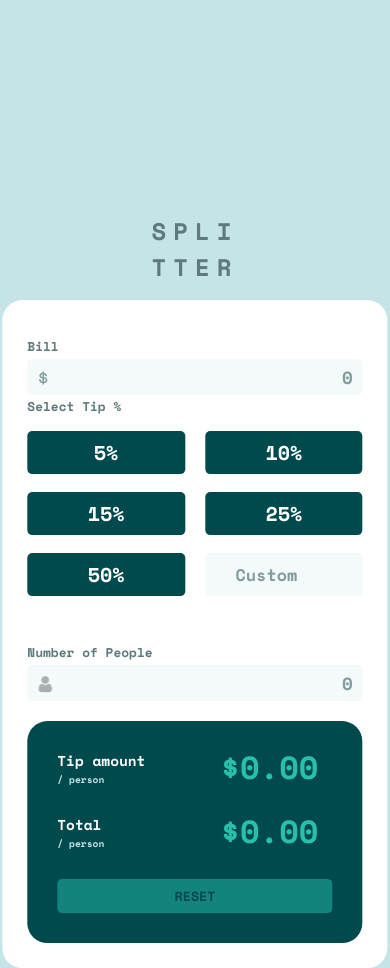
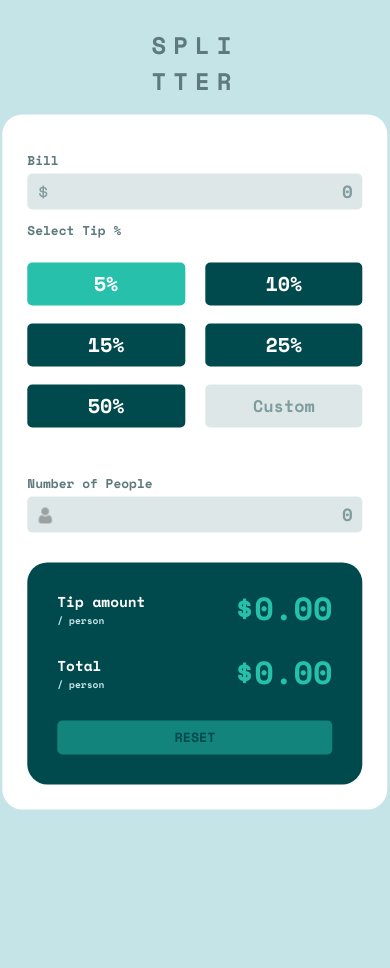
Before and after one commit to cryptic-deer/tip-calculator, a plain HTML site: page index.html in a window 390 px wide. Both pictures are taken after a click on the button "5%". After the commit the page ends 844 px from the top, so only its background shows below. Drawn offline with nearby package versions, Linux system fonts and the light colour scheme.

Commit message:
Clean up code

```diff
--- a/index.html
+++ b/index.html
@@ -23,12 +23,13 @@
 						<label>
 							Bill
 							<input
-								type="number"
+								type="text"
+								pattern="\d*"
 								min="0"
 								max="100000"
+								maxlength="6"
 								id="billInput"
 								placeholder="0"
-								defaultValue="0"
 							/>
 							<p class="dollar">$</p>
 						</label>
@@ -43,10 +44,12 @@
 							<input type="button" class="percent" value="25%" />
 							<input type="button" class="percent" value="50%" />
 							<input
-								type="number"
+								type="text"
+								pattern="\d*"
 								id="custom"
 								min="0"
 								max="100"
+								maxlength="3"
 								placeholder="Custom"
 							/>
 						</div>
@@ -56,12 +59,13 @@
 						<label>
 							Number of People
 							<input
-								type="number"
+								type="text"
+								pattern="\d*"
 								id="numOfPeople"
 								min="1"
-								max="200"
+								max="500"
+								maxlength="3"
 								placeholder="0"
-								defaultValue="0"
 							/>
 							<img src="user.png" alt="men icon" class="icon" />
 						</label>
--- a/script.js
+++ b/script.js
@@ -1,20 +1,25 @@
+// Selecting inputs
 const billInput = document.querySelector("#billInput");
 const percent = document.querySelectorAll(".percent");
 const custom = document.querySelector("#custom");
 const numOfPeople = document.querySelector("#numOfPeople");
 
+// Selecting the endpoint for the results
 const tipPerPerson = document.querySelector(".tipAmount > p");
 const totalPerPerson = document.querySelector(".totalTip > p");
 
+// Selecting the reset button
 const reset = document.querySelector("#resetBtn");
 
+// On Selecting a tip amount calculate the tip/total per person
 percent.forEach(btn => {
 	btn.addEventListener("click", e => {
-		btn.classList.add(".active");
+		custom.value = "";
 		calculate(e);
 	});
 });
 
+// In case of custom input, the slice isn't necessary
 custom.addEventListener("input", e => {
 	if (billInput.value === "" || numOfPeople.value === "") {
 	} else {
@@ -23,23 +28,29 @@ custom.addEventListener("input", e => {
 	}
 });
 
+// When changing the bill amount, recalculate
 billInput.addEventListener("input", e => {
 	calculate(e);
 });
 
+// When changing the amount of people, recalculate
 numOfPeople.addEventListener("input", e => {
 	calculate(e);
 });
 
+// Calculating only the amount of tip one person has to pay
 const calcTipPerPerson = (bill, tip, people) => {
 	const result = ((bill * (tip / 100)) / people).toFixed(2);
 	tipPerPerson.textContent = `$${result}`;
 };
+
+// Calculating the amount of "tip+portion of bill" one person has to pay
 const calcTotalPerPerson = (bill, tip, people) => {
 	const result = ((Number(bill) + bill * (tip / 100)) / people).toFixed(2);
 	totalPerPerson.textContent = `$${result}`;
 };
 
+// Only calculate if all three input values are given
 const calculate = e => {
 	if (billInput.value === "" || numOfPeople.value === "") {
 	} else {
@@ -56,6 +67,7 @@ const calculate = e => {
 	}
 };
 
+// Reset the corresponding values upon clicking the button
 reset.addEventListener("click", () => {
 	billInput.value = "";
 	numOfPeople.value = "";
--- a/style.css
+++ b/style.css
@@ -1,5 +1,6 @@
 @import url("https://fonts.googleapis.com/css2?family=Space+Mono:wght@400;700&display=swap");
 
+/** General */
 :root {
 	--color-primary: hsl(172, 67%, 45%);
 
@@ -7,7 +8,7 @@
 	--color-dark-gray-cyan: hsl(186, 14%, 43%);
 	--color-gray-cyan: hsl(184, 14%, 56%);
 	--color-light-gray-cyan: hsl(185, 41%, 84%);
-	--color-light-cyan: hsl(189, 41%, 97%);
+	--color-light-cyan: hsl(180, 16%, 89%);
 }
 
 html,
@@ -27,8 +28,10 @@ body {
 	background-color: var(--color-light-gray-cyan);
 }
 
+/*End of General */
+
+/** Main Containers */
 .container {
-	margin: 0;
 	position: absolute;
 	top: 50%;
 	left: 50%;
@@ -53,7 +56,9 @@ body {
 	padding: 25px;
 	max-width: 65vw;
 }
+/* End of Main Containers */
 
+/** Left Side */
 #left {
 	display: flex;
 	flex-direction: column;
@@ -70,6 +75,7 @@ body {
 	margin: 10px 0 20px;
 }
 
+/*? Tip amount buttons */
 .tip .buttons {
 	margin-top: 3px;
 	display: flex;
@@ -89,15 +95,14 @@ body {
 	text-align: center;
 }
 
-.tip .percent:hover,
-.tip .percent:active {
+.tip .percent:hover {
+	background-color: var(--color-primary);
+}
+.tip .percent:focus {
 	background-color: var(--color-primary);
 }
 
-.active {
-	background-color: var(--color-primary);
-}
-
+/*? Number inputs */
 .tip input {
 	width: 100px;
 	height: 43px;
@@ -119,7 +124,9 @@ input {
 input:focus {
 	outline-color: var(--color-dark-cyan);
 }
+/* End of Left Side */
 
+/** Right Side */
 #right {
 	display: flex;
 	flex-direction: column;
@@ -161,6 +168,7 @@ input:focus {
 	overflow: hidden;
 }
 
+/*? Reset button */
 #resetBtn {
 	background-color: var(--color-primary);
 	opacity: 0.5;
@@ -178,6 +186,9 @@ input:focus {
 	box-shadow: rgba(0, 0, 0, 0.1) 0 4px 12px;
 }
 
+/* End of Right Side */
+
+/** Miscellaneous */
 .dollar {
 	position: relative;
 	bottom: 2.15rem;
@@ -186,6 +197,7 @@ input:focus {
 	color: var(--color-gray-cyan);
 	font-weight: 100;
 }
+
 ::placeholder {
 	color: var(--color-gray-cyan);
 }
@@ -199,7 +211,8 @@ input:focus {
 	padding: 5px 10px;
 }
 
-/* Removing arrows from input */
+/** Removing arrows from input */
+
 /* Chrome, Safari, Edge, Opera */
 input::-webkit-outer-spin-button,
 input::-webkit-inner-spin-button {
@@ -213,7 +226,12 @@ input[type="number"] {
 }
 /* End of removing */
 
-@media screen and (max-width: 856px) {
+/* End of Miscellaneous */
+
+/** Responsive */
+
+/*? Tablet */
+@media screen and (max-width: 1024px) {
 	.container {
 		transform: translate(-50%, -50%);
 	}
@@ -226,9 +244,10 @@ input[type="number"] {
 	}
 }
 
-@media screen and (max-width: 414px) {
+/*? Mobile */
+@media screen and (max-width: 656px) {
 	.container {
-		transform: translate(-50%, -45%);
+		transform: translate(-50%, -85%);
 	}
 
 	#wrapper {
@@ -247,6 +266,7 @@ input[type="number"] {
 	}
 	#left label {
 		height: 30px;
+		margin-bottom: 10px;
 	}
 	.main-title {
 		margin-bottom: 15px;
@@ -256,6 +276,10 @@ input[type="number"] {
 	}
 	.tip input {
 		width: 47%;
-		padding-right: 45px;
+	}
+	.tipAmount,
+	.totalTip {
+		max-width: 475px;
 	}
 }
+/* End of Responsive */
```
